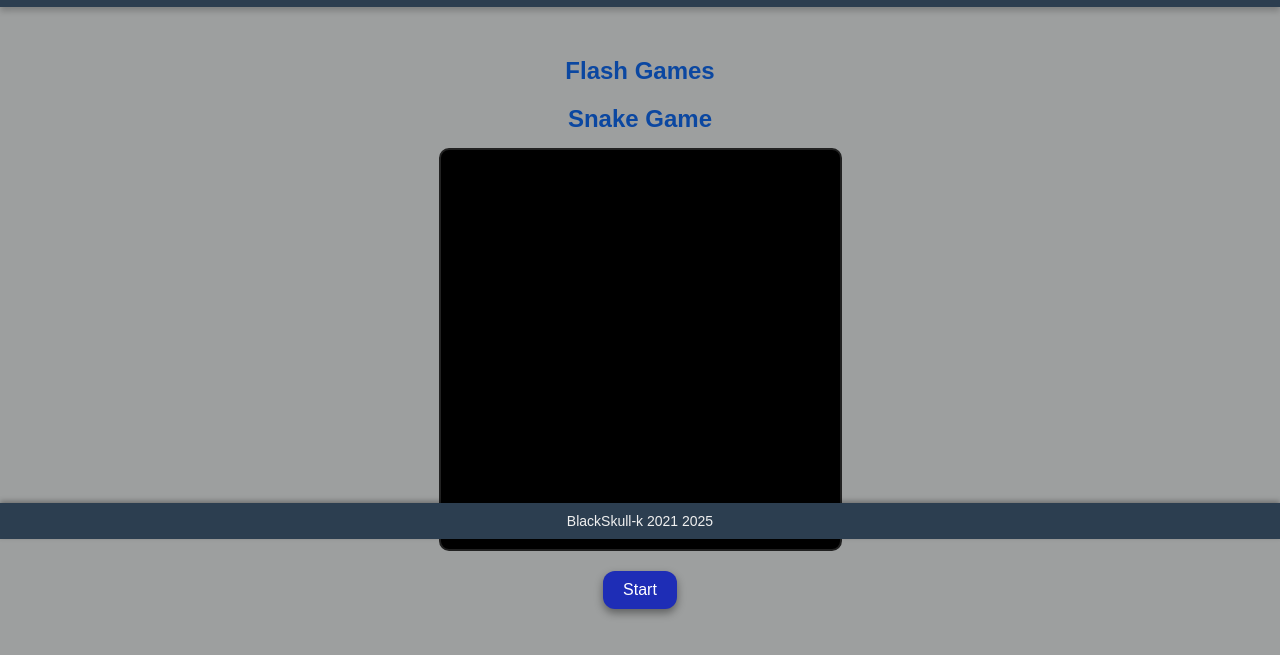
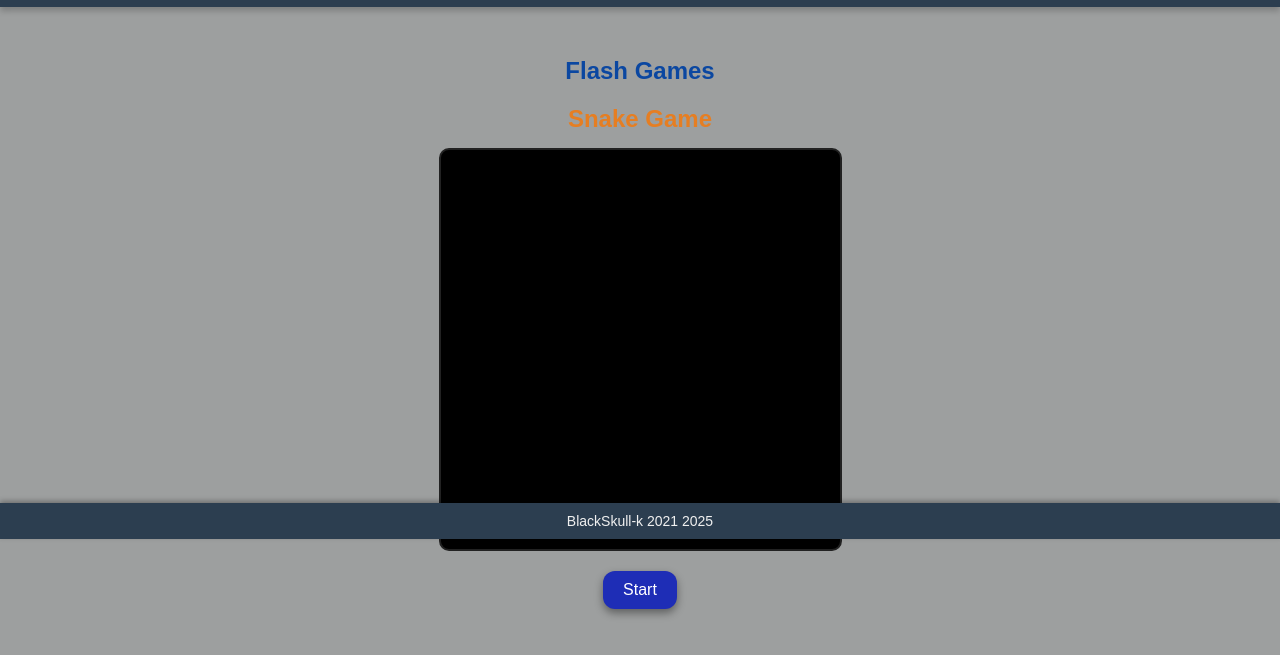
Before and after one commit to BlackSkull-k/app-ads-BlackSkull-k, a plain HTML site: page flashgames.html in a window 1280 px wide. Shown: the part 261-916 px from the top of the page. Drawn offline with Linux system fonts and the light colour scheme.

Commit message:
Update flashgames.html

```diff
--- a/flashgames.html
+++ b/flashgames.html
@@ -110,6 +110,10 @@ h2 { margin-bottom: 15px; text-align: center; color: #0b47a1; }
 }
 
 /* STILE DEL GIOCO SNAKE */
+#snake-game h2 {
+  color: #e67e22; /* Nuovo colore per il titolo del gioco */
+}
+
 #gameCanvas {
   display: block;
   margin: 0 auto;
```
